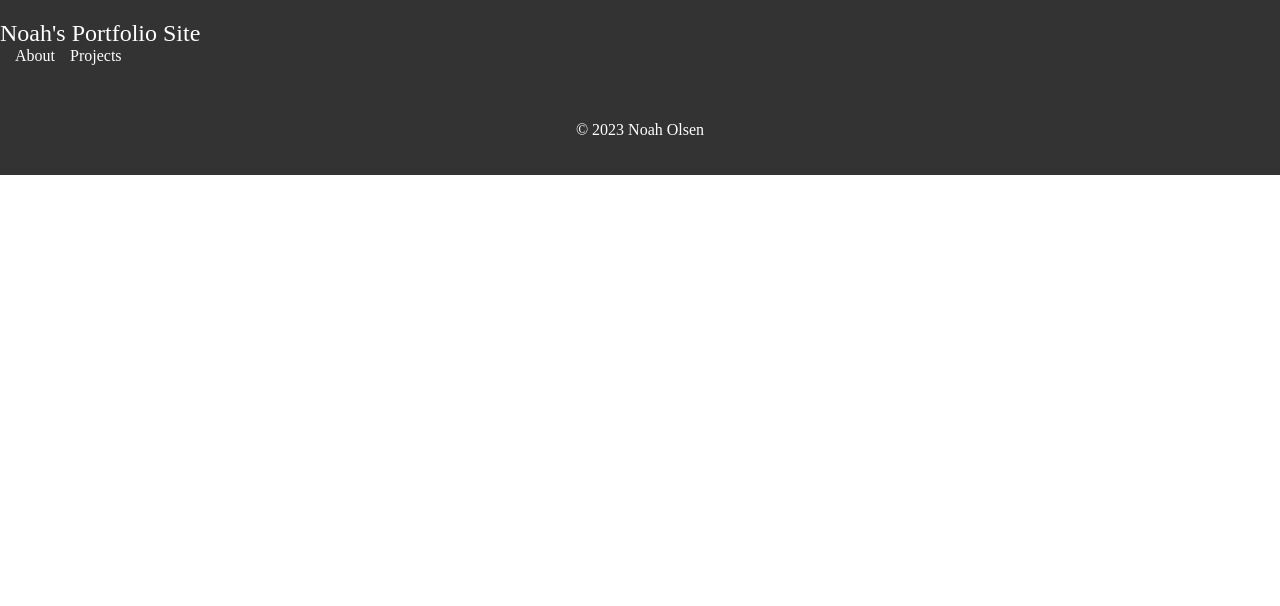
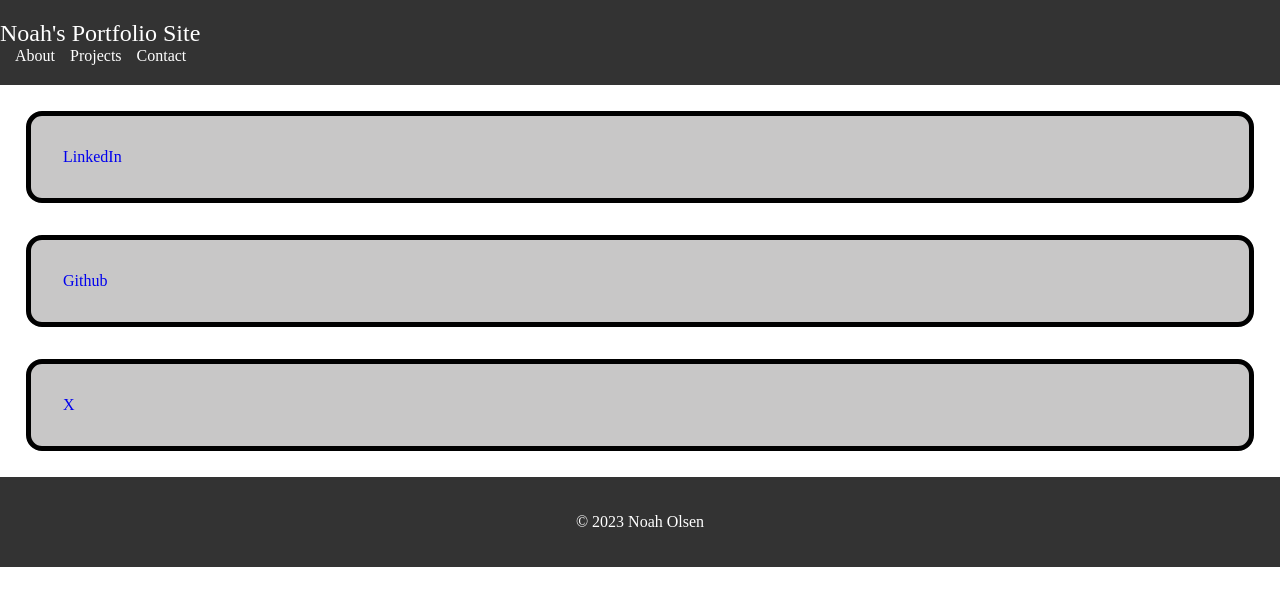
Before and after one commit to noah23olsen/portfolio-site, a Vue app: page /contact in a window 1280 px wide. Shown: the top 606 px of the page. Built offline with nearby package versions, Linux system fonts and the light colour scheme.

Commit message:
added more contact styling and functionality

```diff
--- /dev/null
+++ b/src/components/ContactNoah.vue
@@ -0,0 +1,43 @@
+<template>
+  <main>
+    <section class="contact-section">
+        <div class="site-link">
+            <a href="https://www.linkedin.com/in/noaholsen-/">LinkedIn</a>
+        </div>
+        <div class="site-link">
+            <a href="https://github.com/noah23olsen">Github</a>
+        </div>
+        <div class="site-link">
+            <a href="https://twitter.com/sirNoahOlsen">X</a>
+        </div>
+    </section>
+  </main>
+</template>
+
+<script>
+export default {
+
+}
+</script>
+
+<style>
+div.site-link{
+    padding:2rem;
+    border:5px solid black;
+    margin:1rem;
+    border-radius: 1rem;
+    background-color:rgba(67, 63, 63, 0.292);
+}
+.contact-section{
+    padding:10px;
+    display:flex;
+    flex-direction: column;
+}
+a{
+    text-decoration: none;
+}
+a:hover{
+    text-decoration: underline;
+}
+
+</style>
--- a/src/components/NavBar.vue
+++ b/src/components/NavBar.vue
@@ -6,6 +6,7 @@
       <div class="nav-links">
         <router-link class="nav-link" :to="{name: 'AboutMeName'}">About</router-link>
         <router-link class="nav-link" :to="{name: 'NoahsProjectsName'}">Projects</router-link>
+         <router-link class="nav-link" :to="{name: 'ContactNoah'}">Contact</router-link>
       </div>
     </div>
   </nav>
--- a/src/router/index.js
+++ b/src/router/index.js
@@ -2,6 +2,7 @@ import {createRouter, createWebHistory} from 'vue-router';
 import AboutMe from '@/components/AboutMe.vue';
 import NavBar from '@/components/NavBar.vue';
 import NoahsProjects from '@/components/NoahsProjects.vue'
+import ContactNoah from '@/components/ContactNoah.vue'
 
 //router object
 const router = createRouter({
@@ -9,7 +10,8 @@ const router = createRouter({
     routes: [
     { path:'/', name:"AboutMeName", component: AboutMe},
     {path: '/nav',name: "NavBarName", component: NavBar},
-    {path:'/projects', name: "NoahsProjectsName", component: NoahsProjects}
+    {path:'/projects', name: "NoahsProjectsName", component: NoahsProjects},
+    {path:'/contact', name: "ContactNoah", component: ContactNoah}
   ]
   })
 
```
Also changed, not shown: src/components/Contact.vue (deleted, +0 -13 lines).
